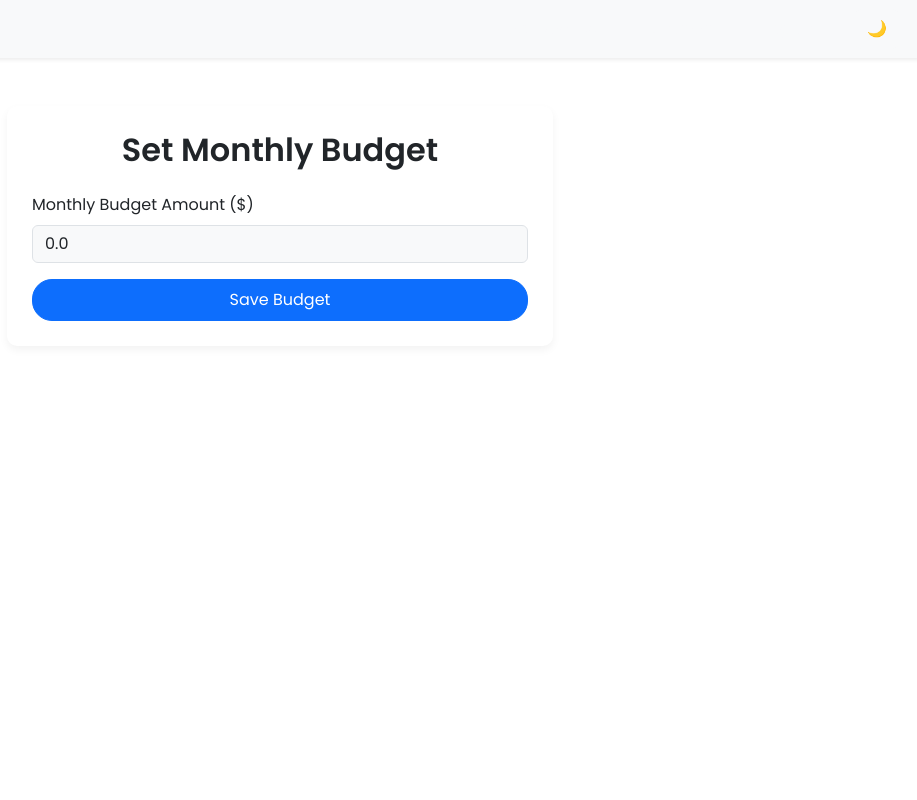
After one commit to venkat133-crypto/python-project, a Flask app: page /settings in a window 1280 px wide. The commit adds this page. Shown: the whole page, without its empty margins (360-1277 px from the left). Run offline with Flask 3, Linux system fonts and the light colour scheme; a user stored in the database is signed in.

Commit message:
Added settings and budget limit

```diff
--- a/app/models.py
+++ b/app/models.py
@@ -6,6 +6,8 @@ class User(UserMixin, db.Model):
     id = db.Column(db.Integer, primary_key=True)
     email = db.Column(db.String(100), unique=True, nullable=False)
     password = db.Column(db.String(200), nullable=False)
+    budget = db.Column(db.Float, default=0)  # New field for budget
+    budget_month = db.Column(db.String(20), nullable=True)  # New field for tracking which month budget is set
 
 class Expense(db.Model):
     id = db.Column(db.Integer, primary_key=True)
--- a/app/routes.py
+++ b/app/routes.py
@@ -5,12 +5,20 @@ from . import db
 from werkzeug.security import generate_password_hash, check_password_hash
 import csv
 import io
+from datetime import datetime
+
 
 main = Blueprint('main', __name__)
 
 @main.route('/')
 @login_required
 def index():
+    # Check if the month changed, reset if needed
+    current_month = datetime.now().strftime('%B %Y')  # Example: 'April 2025'
+    if current_user.budget_month != current_month:
+        current_user.budget_month = current_month
+        db.session.commit()
+
     category_filter = request.args.get('category')
     if category_filter:
         expenses = Expense.query.filter_by(user_id=current_user.id, category=category_filter).order_by(Expense.date.desc()).all()
@@ -28,10 +36,34 @@ def index():
         else:
             category_totals[exp.category] = exp.amount
 
+    # Calculate budget usage %
+    budget_percentage = 0
+    if current_user.budget > 0:
+        budget_percentage = (total_amount / current_user.budget) * 100
+
     return render_template('index.html', expenses=expenses, total_amount=total_amount,
                            categories=[c[0] for c in categories],
                            chart_labels=list(category_totals.keys()),
-                           chart_values=list(category_totals.values()))
+                           chart_values=list(category_totals.values()),
+                           budget=current_user.budget,
+                           budget_percentage=budget_percentage)
+
+@main.route('/settings', methods=['GET', 'POST'])
+@login_required
+def settings():
+    if request.method == 'POST':
+        budget = request.form.get('budget')
+        try:
+            current_user.budget = float(budget)
+            current_user.budget_month = datetime.now().strftime('%B %Y')
+            db.session.commit()
+            flash('Budget updated successfully!', 'success')
+            return redirect(url_for('main.index'))
+        except:
+            flash('Invalid budget value.', 'danger')
+            return redirect(url_for('main.settings'))
+    return render_template('settings.html')
+
 
 @main.route('/add', methods=['GET', 'POST'])
 @login_required
--- a/app/static/style.css
+++ b/app/static/style.css
@@ -1,6 +1,5 @@
 body {
     font-family: 'Poppins', sans-serif;
-    background: linear-gradient(to right, #f8f9fa, #e9ecef);
     min-height: 100vh;
 }
 
@@ -45,3 +44,31 @@ form input, form button {
 .badge {
     font-size: 90%;
 }
+
+/* Light / Dark Themes */
+:root {
+    --bs-body-bg: #f8f9fa;
+    --bs-body-color: #212529;
+}
+[data-theme="dark"] {
+    --bs-body-bg: #212529;
+    --bs-body-color: #f8f9fa;
+}
+body.bg-body {
+    background-color: var(--bs-body-bg);
+    color: var(--bs-body-color);
+}
+.navbar, .card, .form-control, .table {
+    background-color: var(--bs-body-bg) !important;
+    color: var(--bs-body-color) !important;
+}
+
+/* Progress bar colors */
+.progress-bar.bg-success { background-color: #4CAF50 !important; }
+.progress-bar.bg-warning { background-color: #FFC107 !important; }
+.progress-bar.bg-danger { background-color: #F44336 !important; }
+
+/* Toast */
+.toast {
+    border-radius: 10px;
+}
--- a/app/templates/base.html
+++ b/app/templates/base.html
@@ -1,5 +1,5 @@
 <!DOCTYPE html>
-<html lang="en">
+<html lang="en" data-theme="light">
 <head>
     <meta charset="UTF-8">
     <title>SpendWise Tracker</title>
@@ -7,38 +7,61 @@
     <link href="https://fonts.googleapis.com/css2?family=Poppins:wght@400;600&display=swap" rel="stylesheet">
     <link rel="stylesheet" href="{{ url_for('static', filename='style.css') }}">
 </head>
-<body>
+<body class="bg-body">
 
 <nav class="navbar navbar-expand-lg navbar-dark bg-dark shadow-sm sticky-top">
     <div class="container-fluid">
         <a class="navbar-brand fw-bold" href="{{ url_for('main.index') }}">SpendWise</a>
-        <div class="d-flex">
+        <div class="d-flex align-items-center">
             {% if current_user.is_authenticated %}
             <a href="{{ url_for('main.add_expense') }}" class="btn btn-outline-light me-2">+ Add Expense</a>
-            <a href="{{ url_for('main.logout') }}" class="btn btn-outline-light">Logout</a>
+            <a href="{{ url_for('main.settings') }}" class="btn btn-outline-light me-2">Settings</a>
+            <a href="{{ url_for('main.logout') }}" class="btn btn-outline-light me-2">Logout</a>
             {% else %}
             <a href="{{ url_for('main.login') }}" class="btn btn-outline-light me-2">Login</a>
-            <a href="{{ url_for('main.register') }}" class="btn btn-light">Register</a>
+            <a href="{{ url_for('main.register') }}" class="btn btn-light me-2">Register</a>
             {% endif %}
+            <button class="btn btn-light" id="darkModeToggle">🌙</button>
         </div>
     </div>
 </nav>
 
 <div class="container my-5">
-    {% with messages = get_flashed_messages() %}
+
+    {% block content %}{% endblock %}
+
+</div>
+
+<!-- Toast Container -->
+<div class="toast-container position-fixed bottom-0 end-0 p-3">
+    {% with messages = get_flashed_messages(with_categories=true) %}
     {% if messages %}
-    {% for message in messages %}
-    <div class="alert alert-success alert-dismissible fade show" role="alert">
-        {{ message }}
-        <button type="button" class="btn-close" data-bs-dismiss="alert" aria-label="Close"></button>
+    {% for category, message in messages %}
+    <div class="toast align-items-center text-bg-{{ category }}" role="alert" aria-live="assertive" aria-atomic="true" data-bs-delay="3000">
+        <div class="d-flex">
+            <div class="toast-body">
+                {{ message }}
+            </div>
+            <button type="button" class="btn-close me-2 m-auto" data-bs-dismiss="toast" aria-label="Close"></button>
+        </div>
     </div>
     {% endfor %}
     {% endif %}
     {% endwith %}
-
-    {% block content %}{% endblock %}
 </div>
 
 <script src="https://cdn.jsdelivr.net/npm/bootstrap@5.3.0/dist/js/bootstrap.bundle.min.js"></script>
+<script>
+document.getElementById('darkModeToggle').addEventListener('click', function() {
+    document.documentElement.setAttribute('data-theme',
+        document.documentElement.getAttribute('data-theme') === 'light' ? 'dark' : 'light');
+});
+
+// Auto show toasts
+var toastElList = [].slice.call(document.querySelectorAll('.toast'));
+var toastList = toastElList.map(function (toastEl) {
+  return new bootstrap.Toast(toastEl).show();
+});
+</script>
 </body>
 </html>
--- /dev/null
+++ b/app/templates/settings.html
@@ -0,0 +1,17 @@
+{% extends 'base.html' %}
+{% block content %}
+<div class="row justify-content-center">
+    <div class="col-md-6">
+        <form method="POST">
+            <h2 class="text-center mb-4">Set Monthly Budget</h2>
+            <div class="mb-3">
+                <label class="form-label">Monthly Budget Amount ($)</label>
+                <input type="number" name="budget" class="form-control" step="0.01" value="{{ current_user.budget }}" required>
+            </div>
+            <div class="d-grid">
+                <button type="submit" class="btn btn-primary">Save Budget</button>
+            </div>
+        </form>
+    </div>
+</div>
+{% endblock %}
```
Also changed, not shown: app/templates/index.html (+23 -64 lines).
